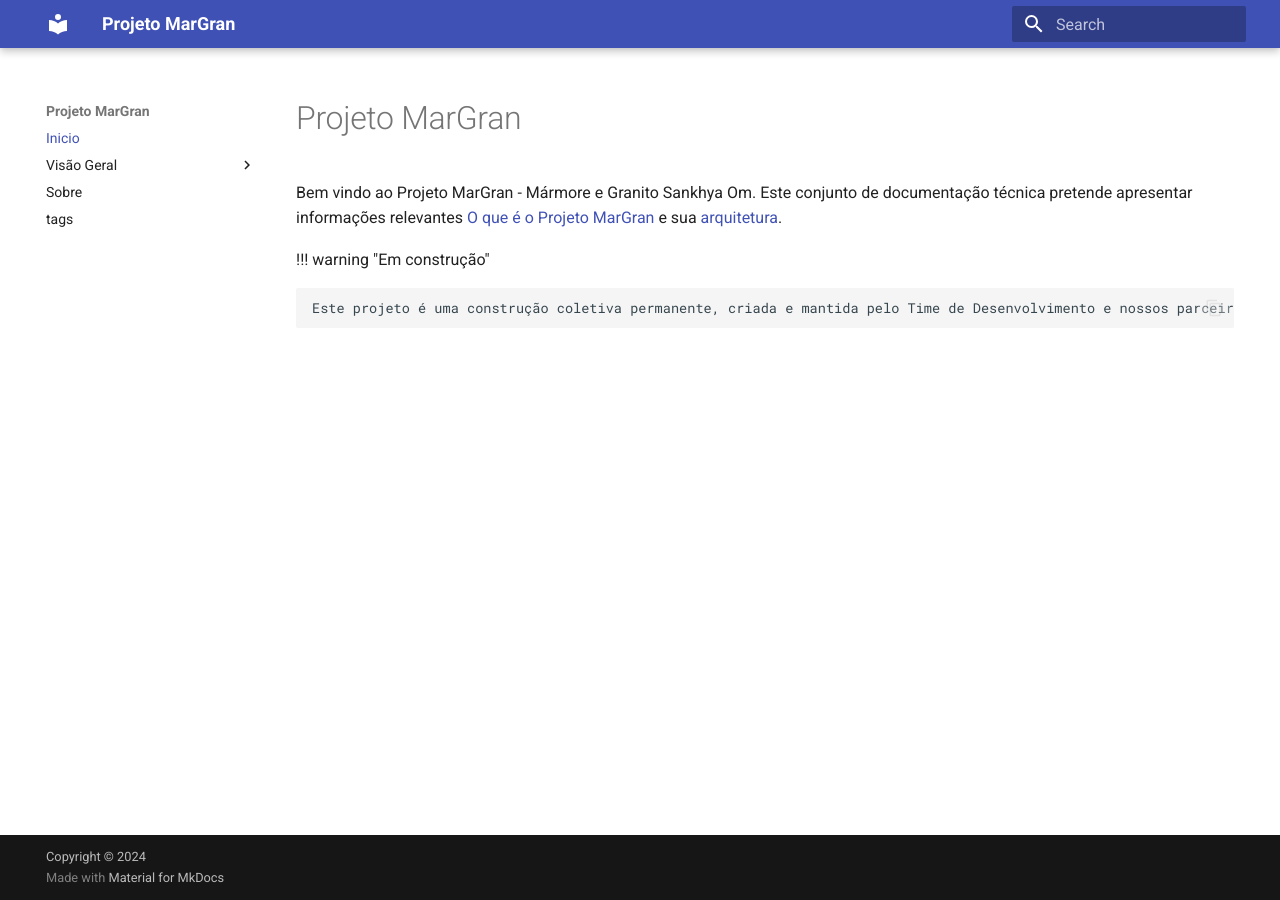
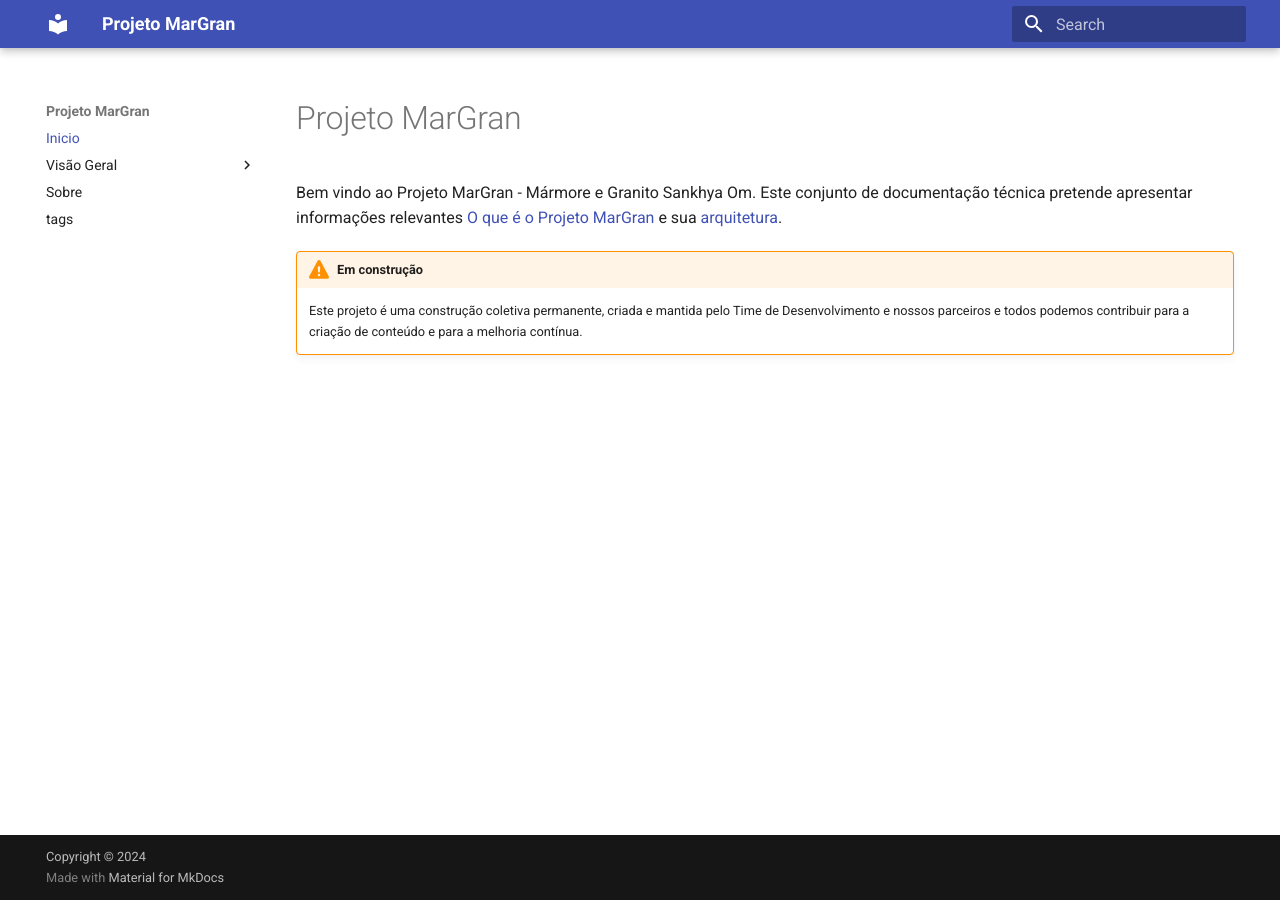
Before and after one commit to cbmsoft/margrandocs, an MkDocs documentation site: the page built from docs/index.md, in a window 1280 px wide. Built offline with MkDocs 1.6.1 and Material for MkDocs 9.7.7, drawn with Linux system fonts in a browser that asks for light colours; comment, search, counter and statistics services are not loaded.

Commit message:
docs: melhorias
Inclusao de extensoes

```diff
--- /dev/null
+++ b/docs/javascripts/tablesort.js
@@ -0,0 +1,6 @@
+document$.subscribe(function() {
+	var tables = document.querySelectorAll("article table:not([class])")
+	tables.forEach(function(table) {
+	  new Tablesort(table)
+	})
+  })
--- a/mkdocs.yml
+++ b/mkdocs.yml
@@ -29,6 +29,20 @@
   font:
     text: Roboto
     code: Roboto Mono
+  icon:
+    admonition:
+      note: fontawesome/solid/note-sticky
+      abstract: fontawesome/solid/book
+      info: fontawesome/solid/circle-info
+      tip: fontawesome/solid/bullhorn
+      success: fontawesome/solid/check
+      question: fontawesome/solid/circle-question
+      warning: fontawesome/solid/triangle-exclamation
+      failure: fontawesome/solid/bomb
+      danger: fontawesome/solid/skull
+      bug: fontawesome/solid/robot
+      example: fontawesome/solid/flask
+      quote: fontawesome/solid/quote-left
 
 # Plugins
 plugins:
@@ -40,6 +54,26 @@
       tags_file: tags.md
   - mermaid2
 
+# Customization
+extra_javascript:
+  - https://unpkg.com/tablesort@5.3.0/dist/tablesort.min.js
+  - javascripts/tablesort.js
+
+# Extensions
+markdown_extensions:
+  - abbr
+  - admonition
+  - pymdownx.superfences:
+      custom_fences:
+        - name: mermaid
+          class: mermaid
+          format: !!python/name:pymdownx.superfences.fence_code_format
+  - tables
+  - toc:
+      permalink: true
+  - toc:
+      permalink: "#"
+
 # Page tree
 nav:
   - Inicio: index.md
```
